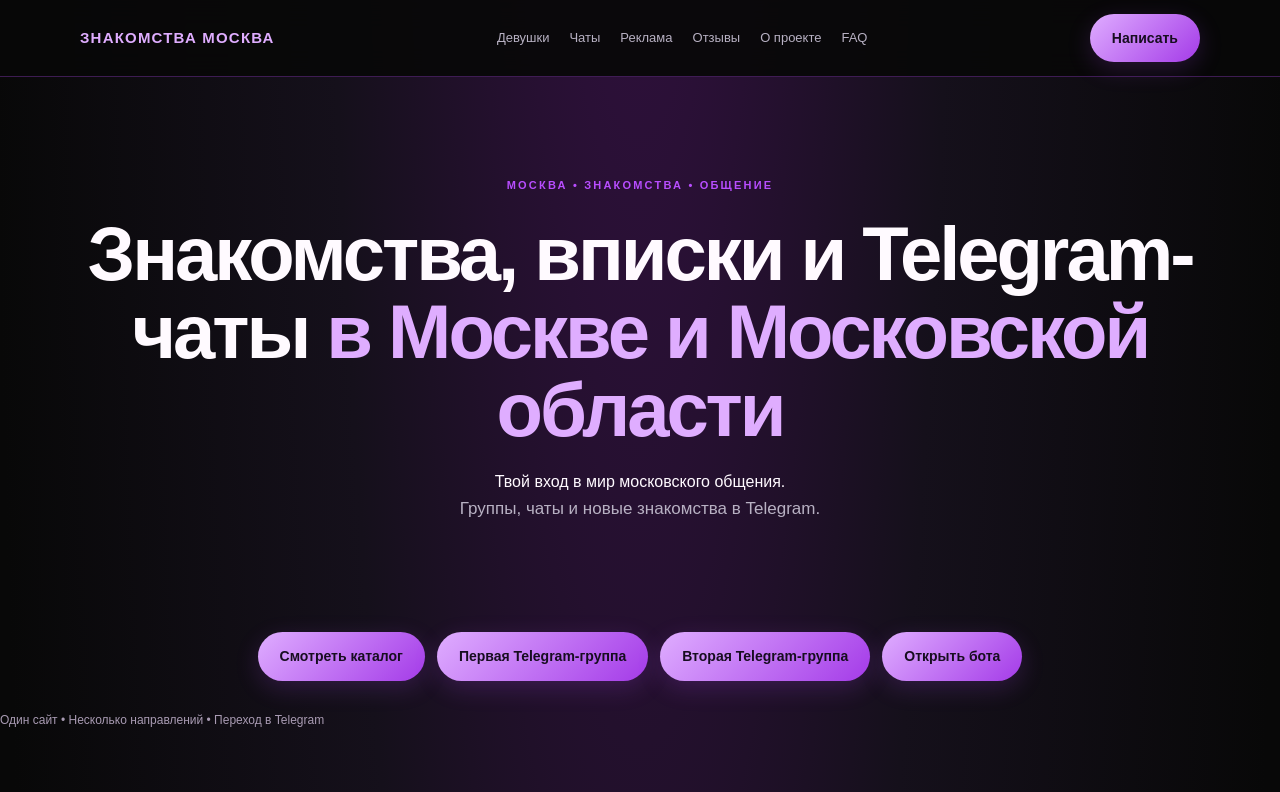
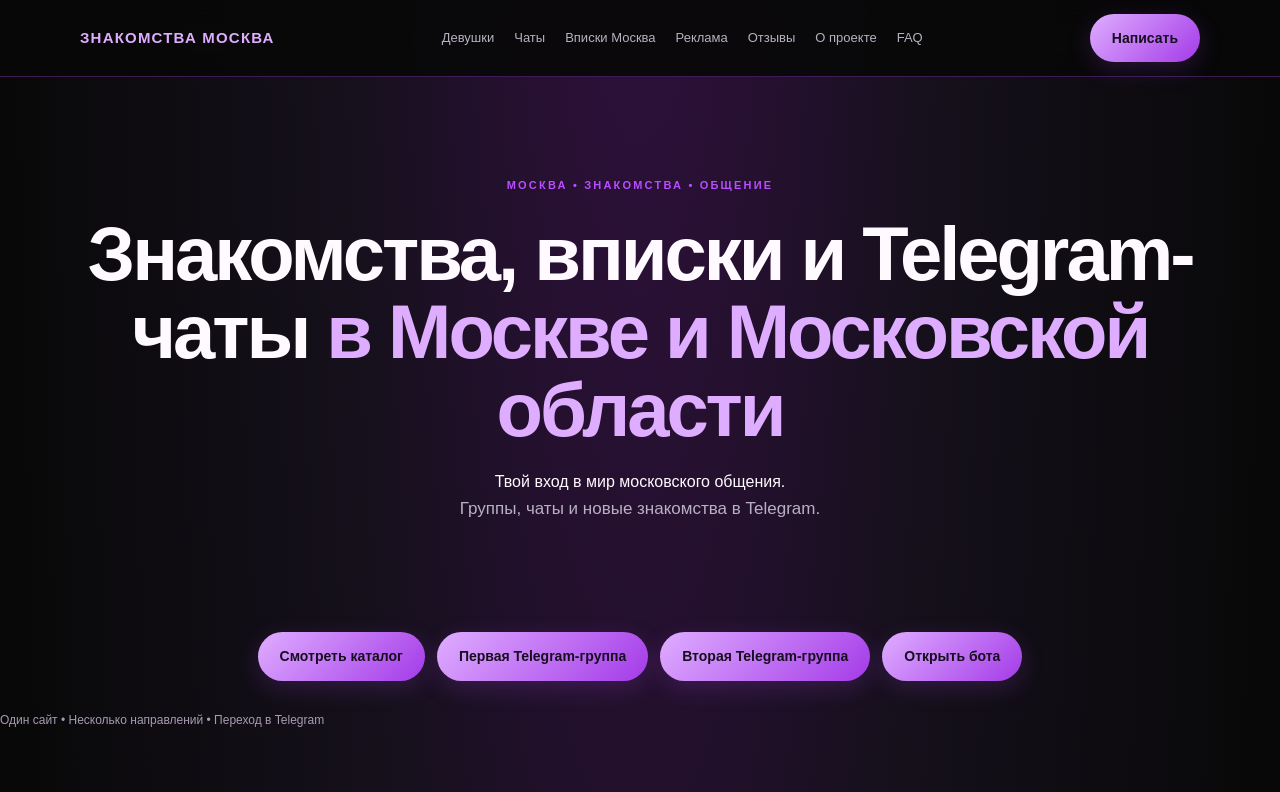
Before and after one commit to znakomstva-online01/znakomstva-moskva, a plain HTML site: page index.html in a window 1280 px wide. Shown: the top 792 px of the page. Drawn offline with Linux system fonts and the light colour scheme.

Commit message:
Update index.html

```diff
--- a/index.html
+++ b/index.html
@@ -335,8 +335,9 @@ footer{
     <a class="brand" href="#">ЗНАКОМСТВА МОСКВА</a>
     <nav class="navlinks">
       <a href="#profiles">Девушки</a>
-      <a href="#chats">Чаты</a>
-      <a href="#ads">Реклама</a>
+     <a href="#chats">Чаты</a>
+<a href="/vpiski-moskva.html">Вписки Москва</a>
+<a href="#ads">Реклама</a>
       <a href="#reviews">Отзывы</a>
       <a href="#about">О проекте</a>
       <a href="#faq">FAQ</a>
```
